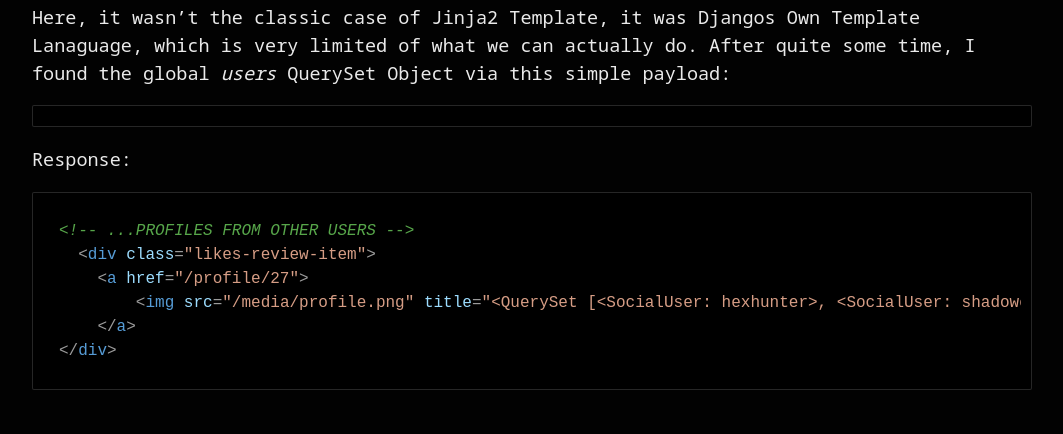
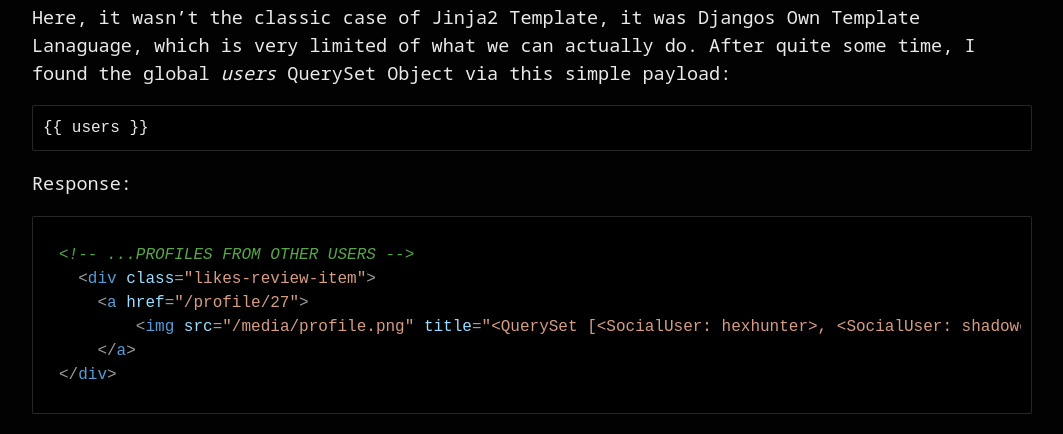
Before and after one commit to 20kilograma/blog, a Jekyll site: the page built from hacknet-htb.md, in a window 1280 px wide and 900 px high, scrolled down 1761 px, cut to the strip 466-900 px from the top of the window. Shown: the whole strip, without its empty margins (108-1171 px from the left). Built offline with Jekyll 4.4.1, drawn with Linux system fonts in a browser that asks for light colours; nearby versions of some CDN libraries; some web fonts are replaced; our own code applies the rules of GitHub Pages for plain Markdown files; before the commit the page ends 2637 px from its top, so only the background shows below that.

Commit message:
Modify SSTI payload example in hacknet-htb.md
Updated payload example for SSTI vulnerability in Django templates.

```diff
--- a/hacknet-htb.md
+++ b/hacknet-htb.md
@@ -34,7 +34,7 @@
 I created a new account and started testing various parameters on the social media platform. After quite some time, I struck luck with the username field. I found that it gets reflected in the response of the <code><b>GET</b> /like/{POST_ID}</code> endpoint, which was vulnerable to SSTI (although it's very limited). The request is triggered when you click to see who liked certain post.<br>
 <img width="1364" height="222" alt="image" src="https://github.com/user-attachments/assets/075bcd2d-3645-4e99-a4e4-2081d49f9440" /> <br>
 Here, it wasn't the classic case of Jinja2 Template, it was Djangos Own Template Lanaguage, which is very limited of what we can actually do. After quite some time, I found the global <i>users</i> QuerySet Object via this simple payload:
-<pre><code class="language-none">{{ users }}</code></pre>
+<pre><code class="language-none">{% raw %}{{ users }}{% endraw %}</code></pre>
 Response:
 <pre><code class="language-html">&lt;!-- ...PROFILES FROM OTHER USERS -->
   &lt;div class="likes-review-item">
```
